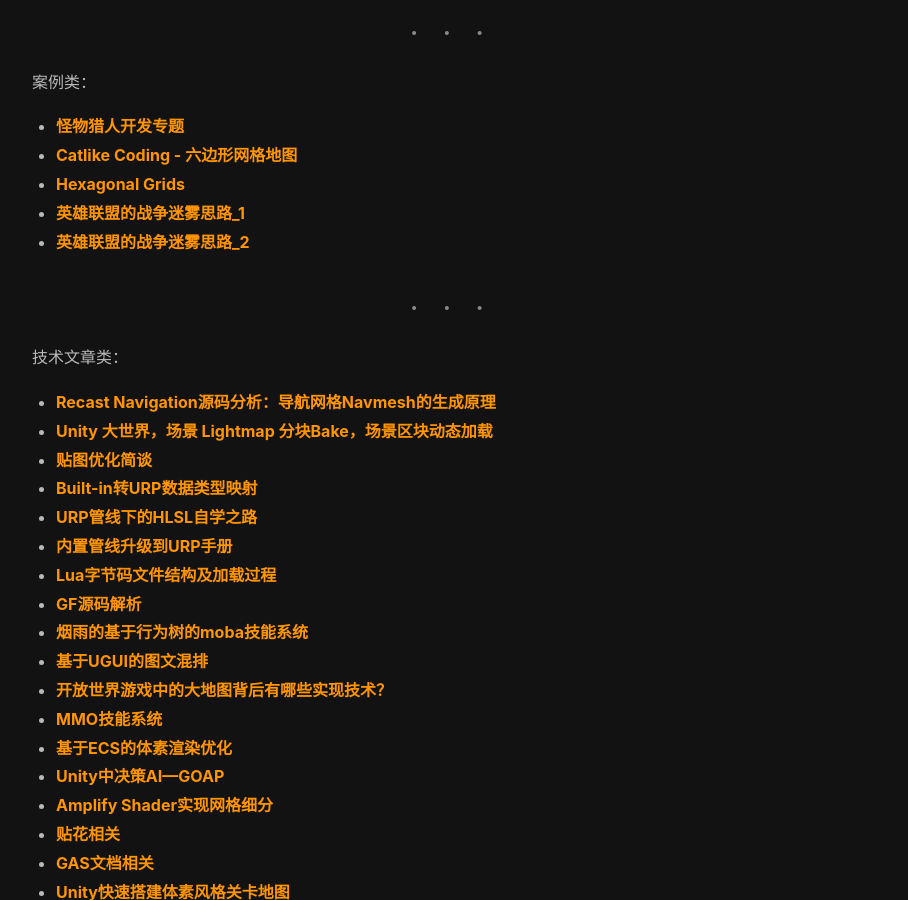
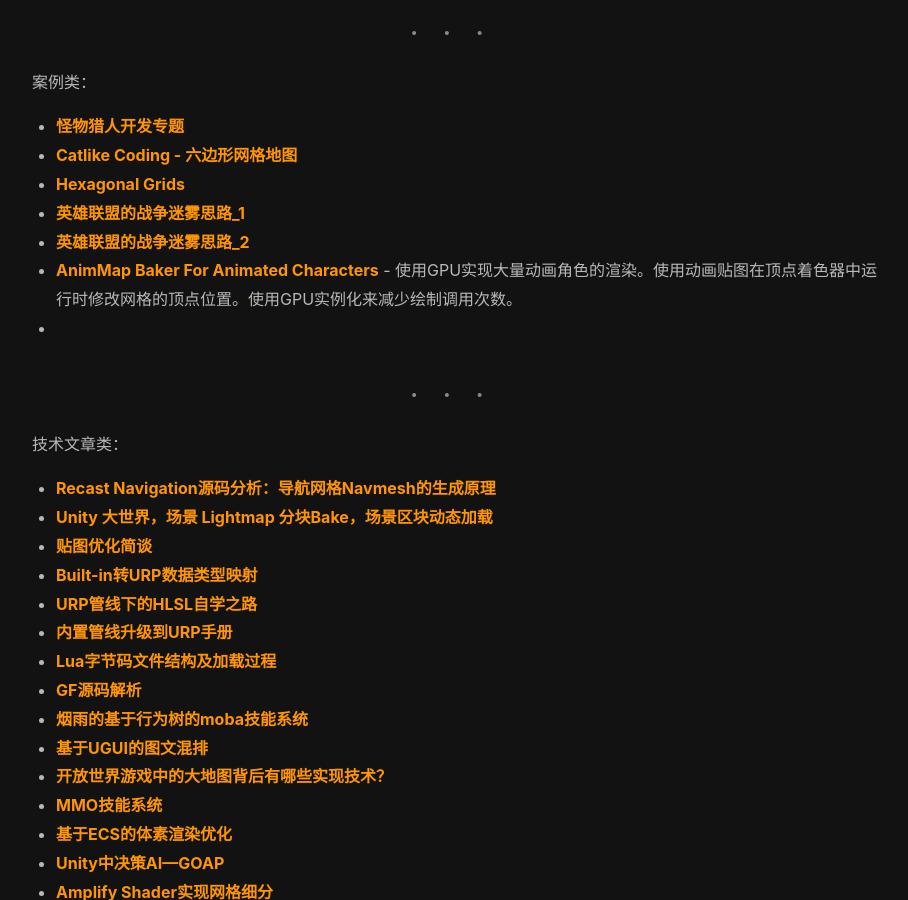
Before and after one commit to S0nrEir/S0nrEir.github.io, a Jekyll site: the page built from _posts/2024-04-02-干货博客收集.md, in a window 1280 px wide and 900 px high, scrolled down 587 px. Shown: the whole window, without its empty margins (71-979 px from the left). Built offline with Jekyll 4.4.1, drawn with Linux system fonts in a browser that asks for light colours; nearby versions of some CDN libraries.

Commit message:
使用GPU实现大量动画角色的渲染。使用动画贴图在顶点着色器中运行时修改网格的顶点位置。使用GPU实例化来减少绘制调用次数。

```diff
--- a/_posts/2024-04-02-干货博客收集.md
+++ b/_posts/2024-04-02-干货博客收集.md
@@ -24,6 +24,8 @@ tags: ["博客","干货"]
 - [Hexagonal Grids](https://www.redblobgames.com/grids/hexagons/)
 - [英雄联盟的战争迷雾思路_1](https://technology.riotgames.com/news/story-fog-and-war)
 - [英雄联盟的战争迷雾思路_2](https://gitee.com/luoxiaoc/tutorial-source-code/raw/master/Fod%20Of%20War.unitypackage)
+- [AnimMap Baker For Animated Characters](https://github.com/chenjd/Render-Crowd-Of-Animated-Characters) - 使用GPU实现大量动画角色的渲染。使用动画贴图在顶点着色器中运行时修改网格的顶点位置。使用GPU实例化来减少绘制调用次数。
+-
 
 ---
 
```
